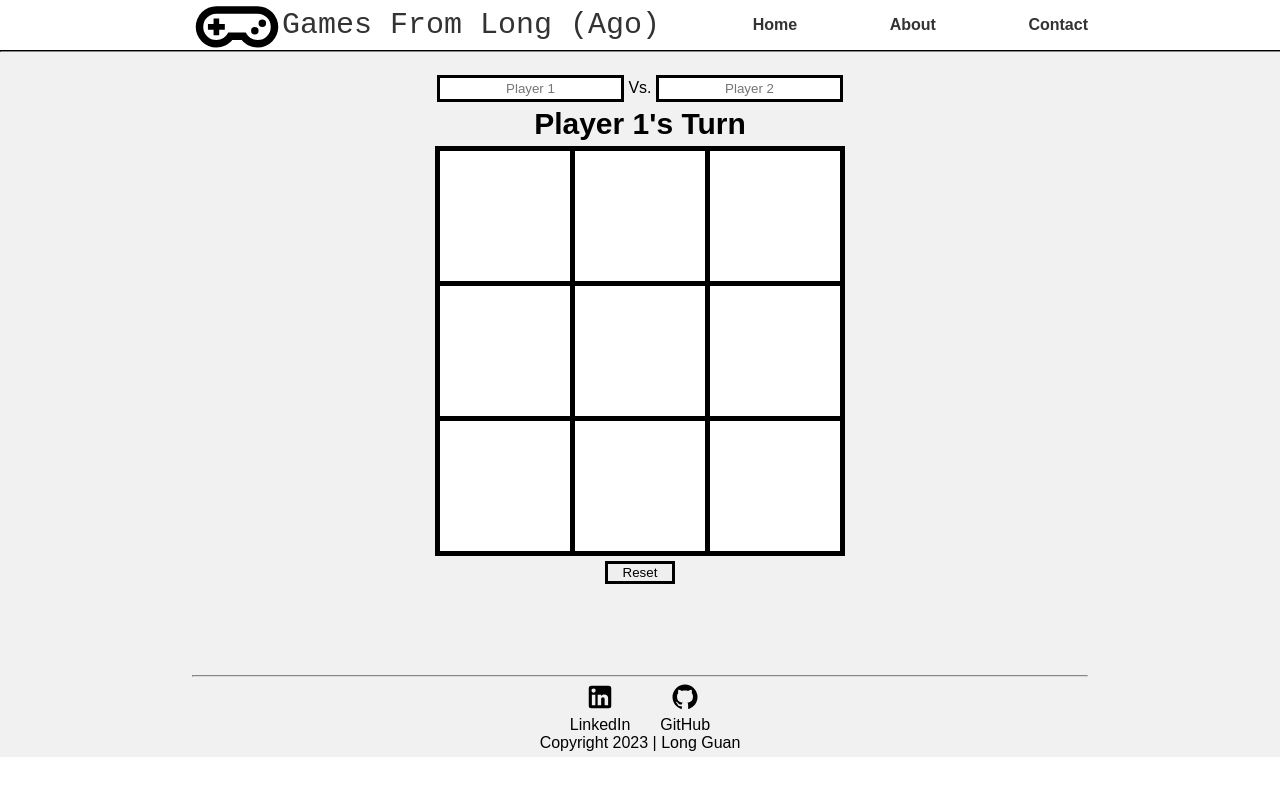
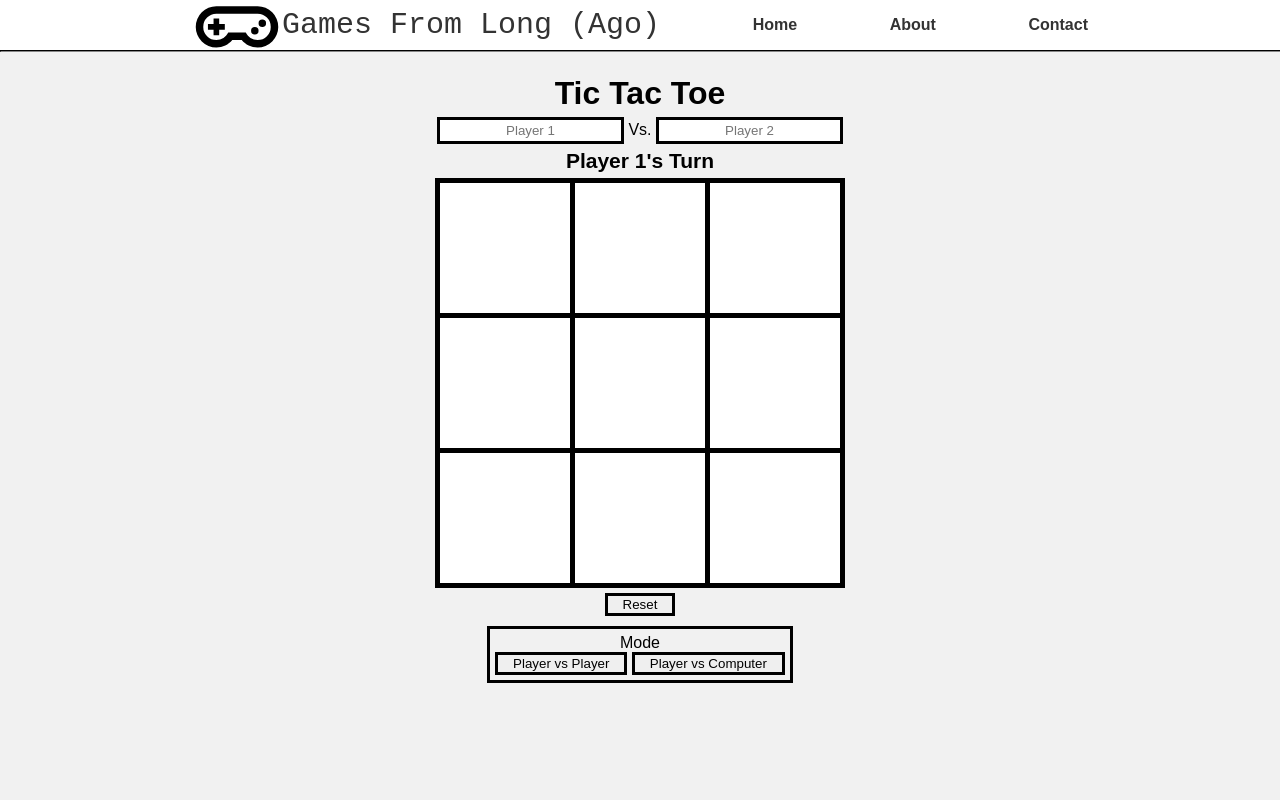
Before and after one commit to long-guan/classic-games, a plain HTML site: page tic-tac-toe/index_tic-tac-toe.html in a window 1280 px wide. Shown: the top 800 px of the page. Drawn offline with Linux system fonts and the light colour scheme.

Commit message:
Added buttons for player vs player and player vs computer

```diff
--- a/lazy-knight/styles_kt.css
+++ b/lazy-knight/styles_kt.css
@@ -7,12 +7,6 @@
     display: flex;
     justify-content: center;
     align-items: center;
-}
-
-@media screen and (min-height: 800px) {
-    .game-cont {
-        min-height: 800px;
-    }
 }
 
 .game-title {
--- a/styles_navbarFooter.css
+++ b/styles_navbarFooter.css
@@ -26,6 +26,12 @@ body {
 
 .game-cont {
     margin-top: 50px; /* accounts for sticky navbar */
+}
+
+@media screen and (min-height: 800px) {
+    .game-cont {
+        min-height: 800px;
+    }
 }
 
 .nav-cont {
--- a/tic-tac-toe/gameBoard.js
+++ b/tic-tac-toe/gameBoard.js
@@ -17,7 +17,6 @@ const eventArray = [
 ];
 
 // adds eventListeners to add X or O on board
-// remove hover, checkWin, addCount
 export function initializeBoard() {
     for (let event of eventArray) {
         event.addEventListener('click', placeMarker, {once: true});
@@ -40,7 +39,7 @@ const board = {
     botLeft: "6", botMid: "7", botRight: "8"
 };
 
-// updates board after a move
+// updates board array after a move
 function updateData(className) {
     board[returnKey(className)] = xOrO();
 }
--- a/tic-tac-toe/index_tic-tac-toe.html
+++ b/tic-tac-toe/index_tic-tac-toe.html
@@ -18,6 +18,9 @@
         <div class="game-cont">
             <div class="center-container">
                 <div>
+                    <h1 class="title">Tic Tac Toe</h1>
+                </div>
+                <div>
                     <div class="name-container">
                         <input type="text" class="player1" placeholder="Player 1">
                         <span>Vs.</span>
@@ -37,7 +40,16 @@
                     <div class="square8 hover"></div>
                 </div>
                 <div class="controls">
-                    <button class="reset">Reset</button>
+                    <div>
+                        <button class="reset">Reset</button>
+                    </div>
+                    <div class="mode-cont">
+                        <div>Mode</div>
+                        <div>
+                            <button class="computer">Player vs Player</button>
+                            <button class="computer">Player vs Computer</button>
+                        </div>
+                    </div>
                 </div>
             </div>
         </div>
--- a/tic-tac-toe/styles_tic-tac-toe.css
+++ b/tic-tac-toe/styles_tic-tac-toe.css
@@ -1,3 +1,7 @@
+.title {
+    margin: 0;
+}
+
 .game-cont {
     padding-top: 25px;
     display: flex;
@@ -31,7 +35,7 @@
 
 .status {
     font-weight: bold;
-    font-size: 30px;
+    font-size: 21px;
 }
 
 .board {
@@ -72,6 +76,13 @@ button {
     border-color: black;
 }
 
+.controls {
+    display: flex;
+    flex-direction: column;
+    align-items: center;
+    gap: 10px;
+}
+
 button:hover {
     background-color: rgb(0, 221, 255);
     cursor: pointer;
@@ -80,3 +91,12 @@ button:hover {
 .blue-background {
     background-color:rgb(0, 221, 255);
 }
+
+.mode-cont {
+    display: flex;
+    flex-direction: column;
+    align-items: center;
+    border-style: solid;
+    padding: 5px;
+    margin-bottom: 10px;
+}
```
